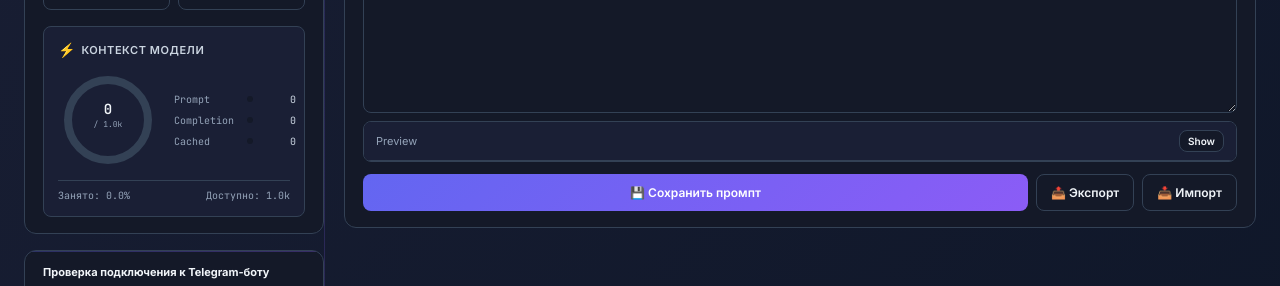
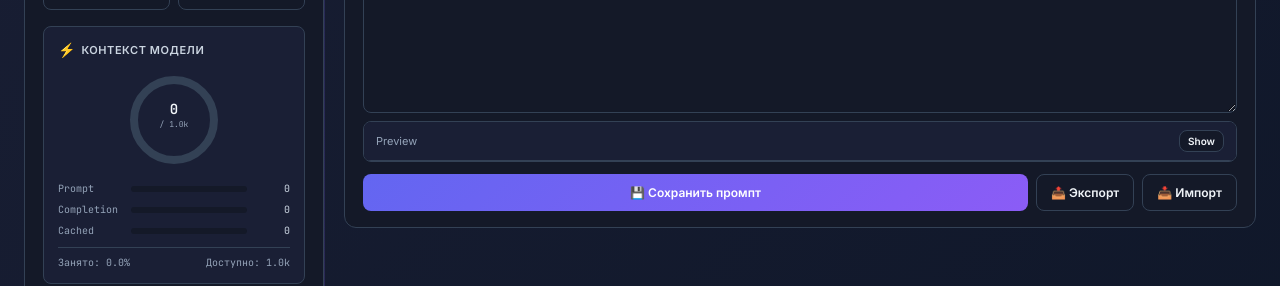
Before and after one commit to bors4/agent-panel, a Vue app in the folder aiagent-web-panel/: page / in a window 1280 px wide. Shown: the part 514-800 px from the top of the page. Built offline with nearby package versions, Linux system fonts and the light colour scheme; no server answers.

Commit message:
feat(ui): move context model progress bars below donut chart
P3 #3: change .token-chart-row from flex row to column,
add width:100% to .token-bars for full-width layout

```diff
--- a/aiagent-web-panel/src/components/features/StatsCard.vue
+++ b/aiagent-web-panel/src/components/features/StatsCard.vue
@@ -412,8 +412,9 @@ function formatNumber(n) {
 
 .token-chart-row {
   display: flex;
+  flex-direction: column;
   align-items: center;
-  gap: 16px;
+  gap: 12px;
 }
 
 .token-donut {
@@ -447,6 +448,7 @@ function formatNumber(n) {
 }
 
 .token-bars {
+  width: 100%;
   flex: 1;
   display: flex;
   flex-direction: column;
```
Also changed, not shown: 1 other file (tests, documents, lock files or other folders).
